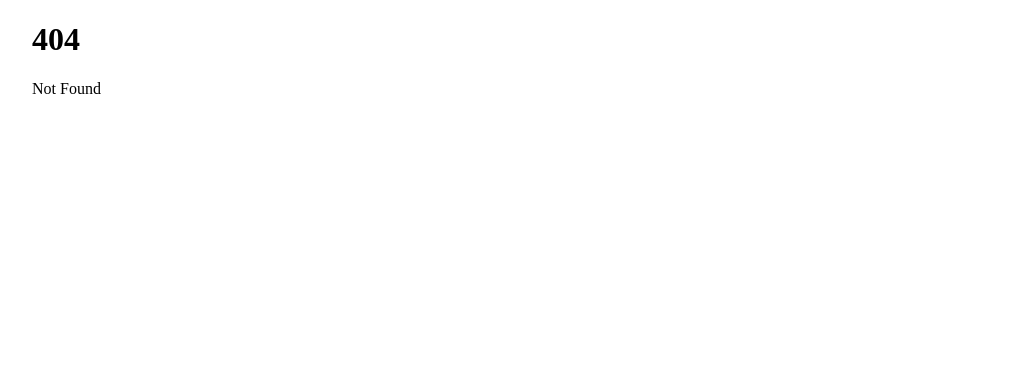
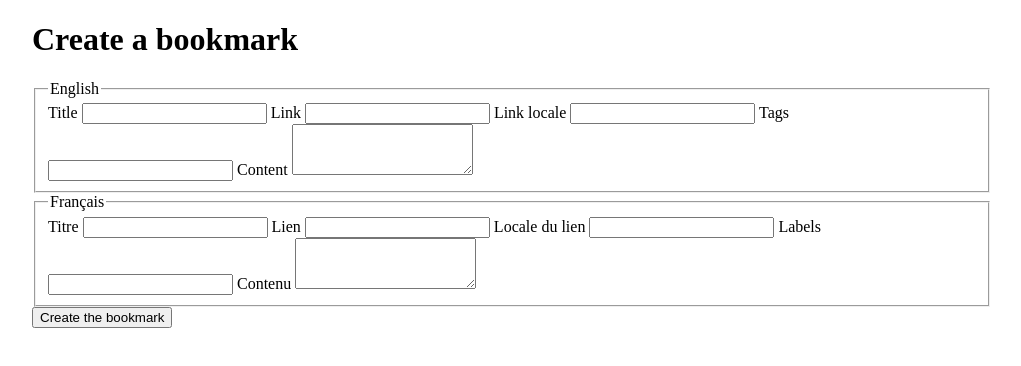
Before and after one commit to jcletousey/indieweb-cm, a SvelteKit app: page /bookmark in a window 1280 px wide. Before the commit this address had no page. Shown: the top 366 px of the page, without its empty margins (128-1149 px from the left). Built offline with nearby package versions, Linux system fonts and the light colour scheme.

Commit message:
Add bookmark creation page

```diff
--- /dev/null
+++ b/src/routes/bookmark/+page.js
@@ -0,0 +1,5 @@
+export function load({ params }) {
+  return {
+    title: 'Create a bookmark',
+  };
+}
--- /dev/null
+++ b/src/routes/bookmark/+page.svelte
@@ -0,0 +1,57 @@
+<script>
+  import { page } from '$app/stores';
+
+  const params = $page.url.searchParams;
+</script>
+
+<form method="POST">
+  <fieldset>
+    <legend>English</legend>
+    <label>
+      Title
+      <input name="en[title]" type="text" value={params.get('title')} />
+    </label>
+    <label>
+      Link
+      <input name="en[link]" type="url" value={params.get('url')} />
+    </label>
+    <label>
+      Link locale
+      <input name="en[link_locale]" type="text" />
+    </label>
+    <label>
+      Tags
+      <input name="en[tags]" type="text" />
+    </label>
+    <label>
+      Content
+      <textarea name="en[body]" rows="3">{params.get('body')}</textarea>
+    </label>
+  </fieldset>
+
+  <fieldset>
+    <legend>Français</legend>
+    <label>
+      Titre
+      <input name="fr[title]" type="text" value={params.get('title')} />
+    </label>
+    <label>
+      Lien
+      <input name="fr[link]" type="url" value={params.get('url')} />
+    </label>
+    <label>
+      Locale du lien
+      <input name="fr[link_locale]" type="text" />
+    </label>
+    <label>
+      Labels
+      <input name="fr[tags]" type="text" />
+    </label>
+    <label>
+      Contenu
+      <textarea name="fr[body]" rows="3">{params.get('body')}</textarea>
+    </label>
+  </fieldset>
+
+  <button type="submit">Create the bookmark</button>
+</form>
```
